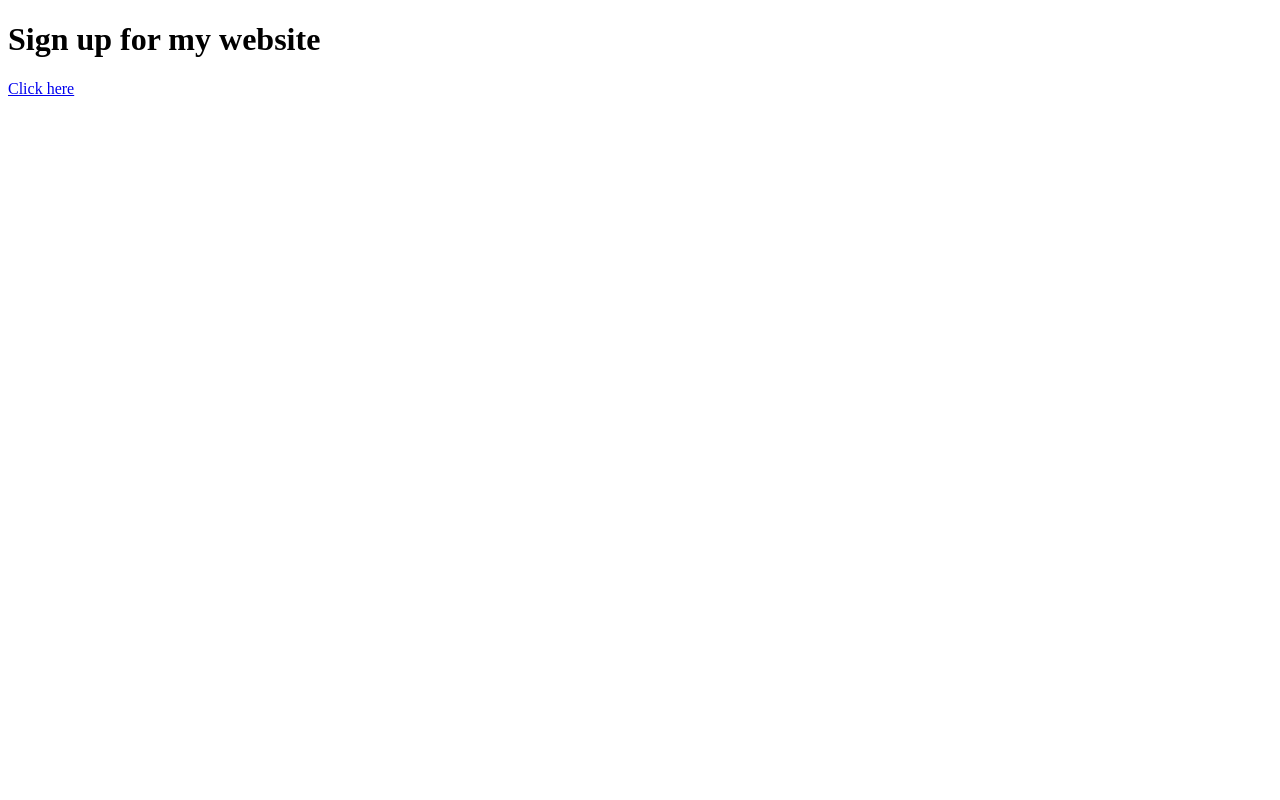
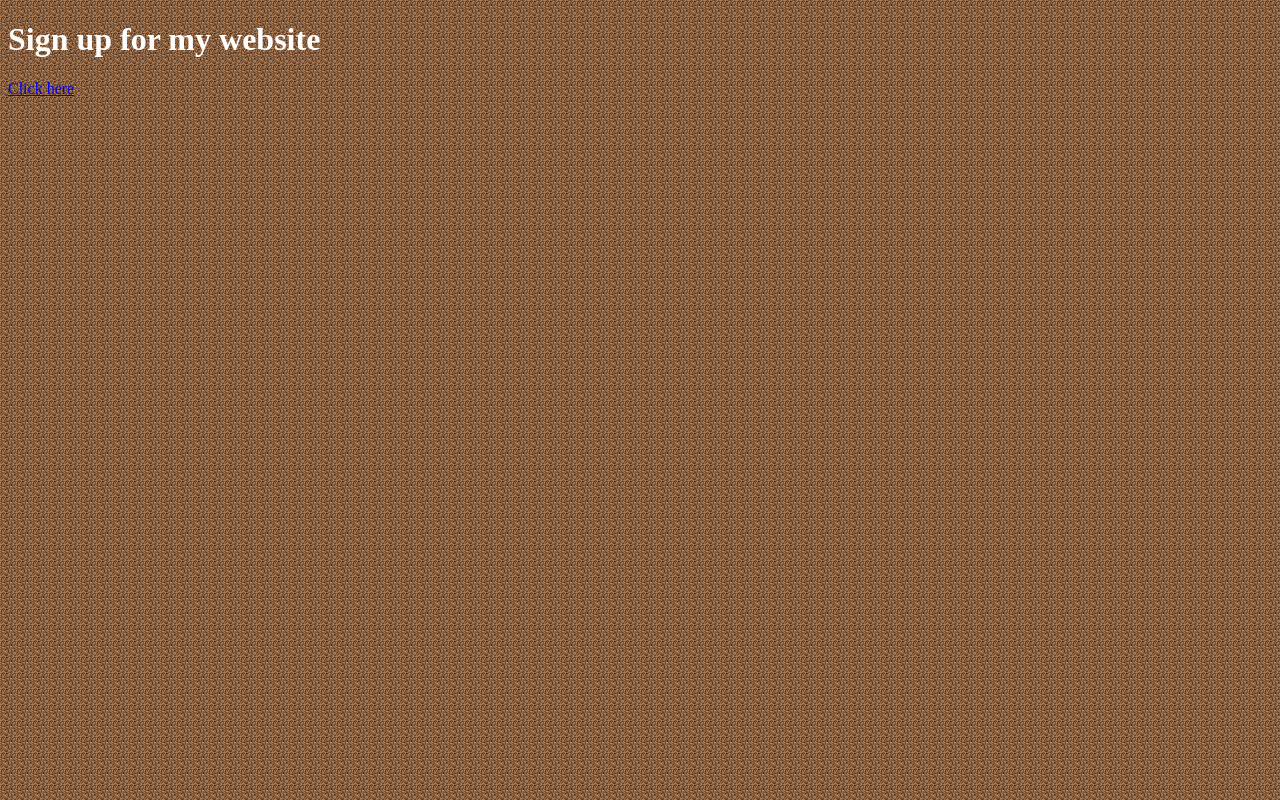
Before and after one commit to The-Eternal-Yodhan/The-Eternal-Yodhan.github.io, a plain HTML site: page sign-up.html in a window 1280 px wide. Drawn offline with Linux system fonts and the light colour scheme.

Commit message:
add style.css and dirt.png

```diff
--- a/code/index.js
+++ /dev/null
@@ -1 +0,0 @@
-alert("Hello, this is the annoying pop up makes sure your not a bot.");
--- a/sign-up.html
+++ b/sign-up.html
@@ -2,6 +2,7 @@
 <html>
     <head>
         <title>Sign up</title>
+        <link rel="stylesheet" href="style.css">
     </head>
     <body>
         <h1>Sign up for my website</h1>
--- /dev/null
+++ b/style.css
@@ -0,0 +1,7 @@
+body {
+    background-image: url("/images/dirt.png");
+}
+
+h1, h2, h3, h4, h5, h6, p {
+    color: white;
+}
```
Also changed, not shown: index.html (+1 -1 lines), images/dirt.png (added).
